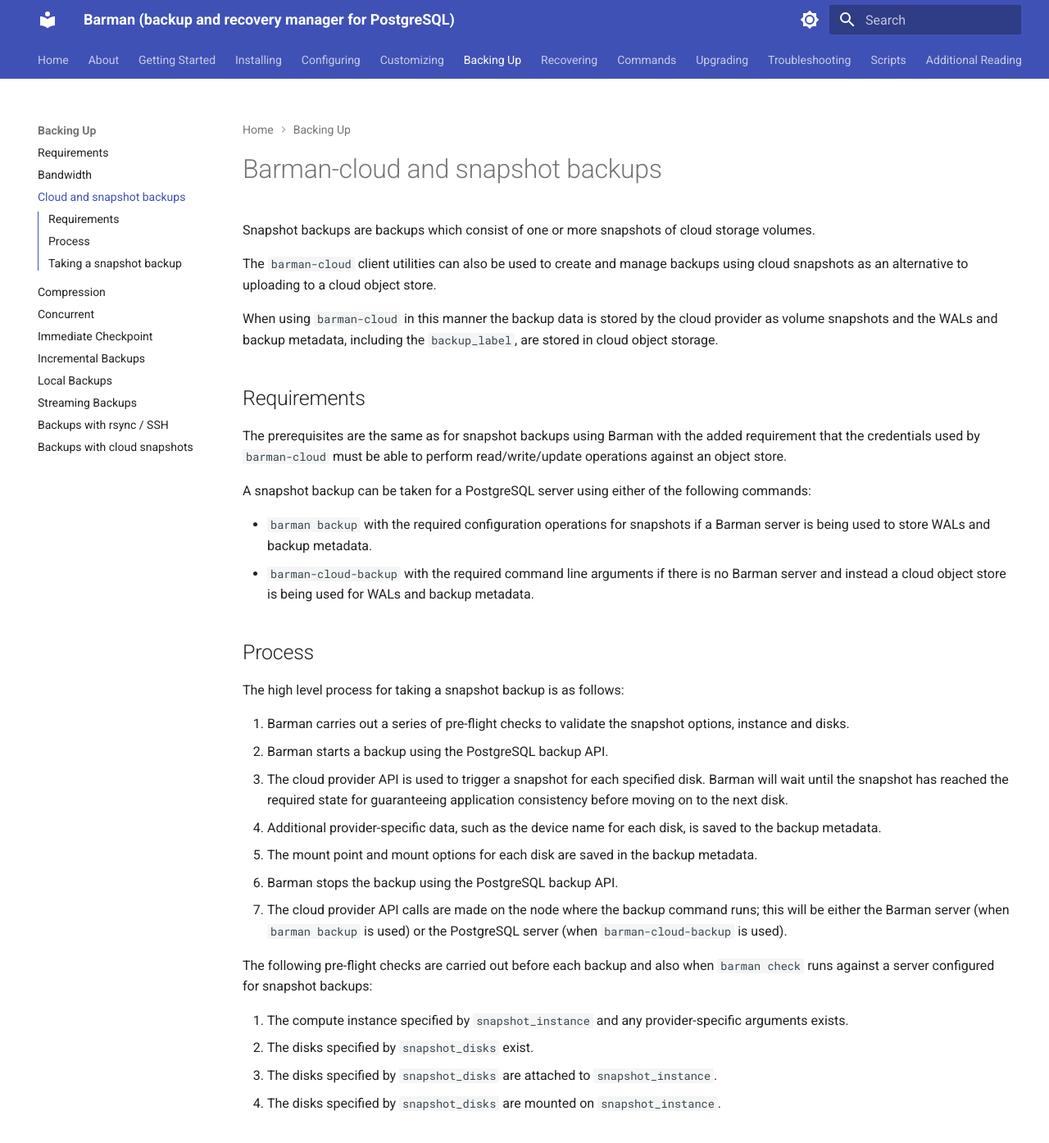
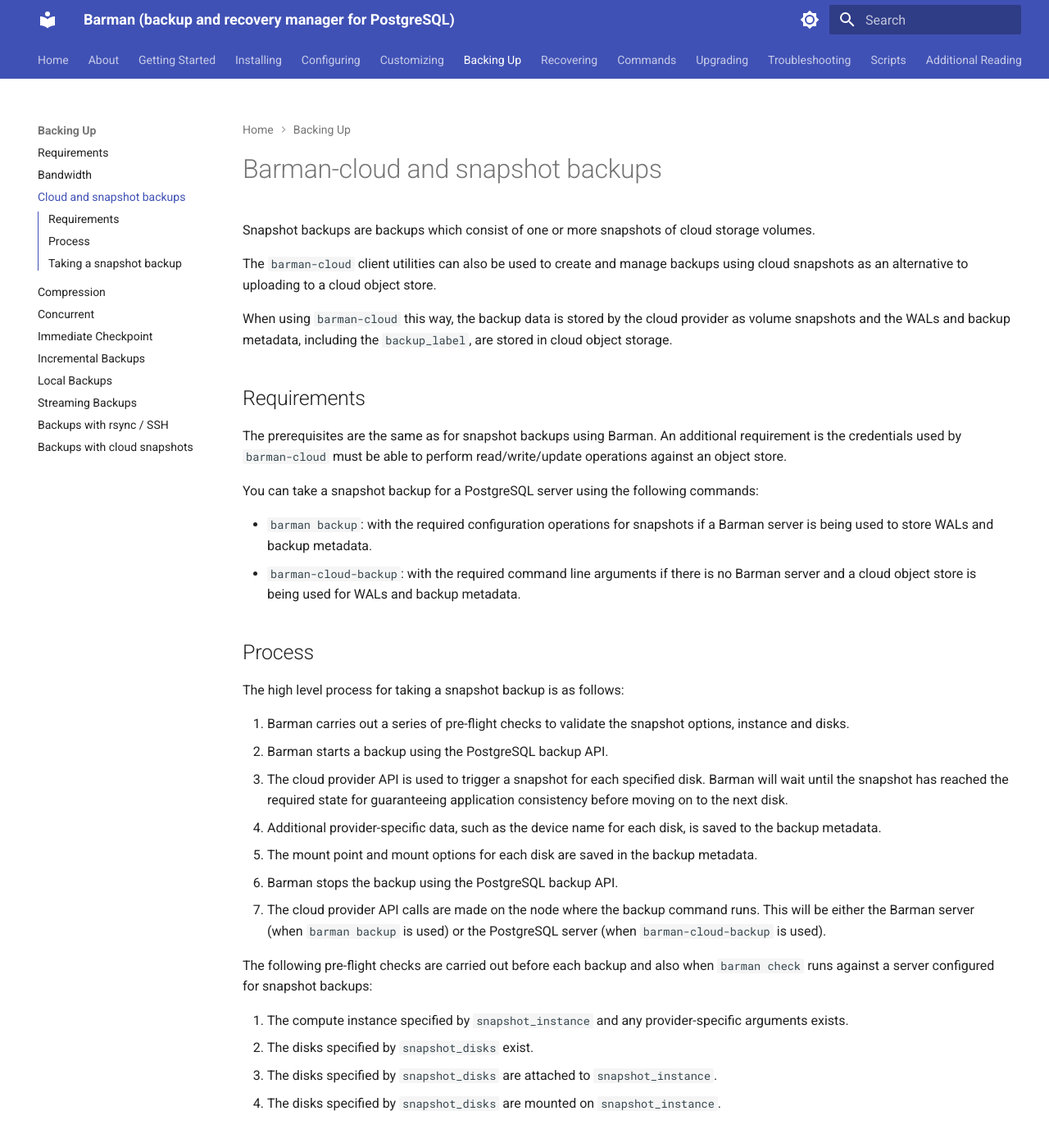
Before and after one commit to piano35-edb/barman-docs-rewrite, an MkDocs documentation site: the page built from docs/backing_up/cloud-backups.md, in a window 1280 px wide and 1400 px high. Shown: the top 1394 px of the window at 82% size. Built offline with MkDocs 1.6.1 and Material for MkDocs 9.7.7, drawn with Linux system fonts in a browser that asks for light colours.

Commit message:
edits to backup section

```diff
--- a/docs/backing_up/cloud-backups.md
+++ b/docs/backing_up/cloud-backups.md
@@ -4,18 +4,16 @@
 
 The `barman-cloud` client utilities can also be used to create and manage backups using cloud snapshots as an alternative to uploading to a cloud object store.
 
-When using `barman-cloud` in this manner the backup data is stored by the cloud provider as volume snapshots and the WALs and backup metadata, including the `backup_label`, are stored in cloud object storage.
+When using `barman-cloud` this way, the backup data is stored by the cloud provider as volume snapshots and the WALs and backup metadata, including the `backup_label`, are stored in cloud object storage.
 
 ## Requirements
 
-The prerequisites are the same as for snapshot backups using Barman with the added requirement that the credentials used by `barman-cloud` must be able to perform read/write/update operations against an object store.
+The prerequisites are the same as for snapshot backups using Barman.   An additional requirement is the credentials used by `barman-cloud` must be able to perform read/write/update operations against an object store.
 
+You can take a snapshot backup for a PostgreSQL server using the following commands:
 
-
-A snapshot backup can be taken for a PostgreSQL server using either of the following commands:
-
-- `barman backup` with the required configuration operations for snapshots if a Barman server is being used to store WALs and backup metadata.
-- `barman-cloud-backup` with the required command line arguments if there is no Barman server and instead a cloud object store is being used for WALs and backup metadata.
+- `barman backup`:  with the required configuration operations for snapshots if a Barman server is being used to store WALs and backup metadata.
+- `barman-cloud-backup`:  with the required command line arguments if there is no Barman server and a cloud object store is being used for WALs and backup metadata.
 
 ## Process
 
@@ -27,7 +25,7 @@
 4. Additional provider-specific data, such as the device name for each disk, is saved to the backup metadata.
 5. The mount point and mount options for each disk are saved in the backup metadata.
 6. Barman stops the backup using the PostgreSQL backup API.
-7. The cloud provider API calls are made on the node where the backup command runs; this will be either the Barman server (when `barman backup` is used) or the PostgreSQL server (when `barman-cloud-backup` is used).
+7. The cloud provider API calls are made on the node where the backup command runs.  This will be either the Barman server (when `barman backup` is used) or the PostgreSQL server (when `barman-cloud-backup` is used).
 
 The following pre-flight checks are carried out before each backup and also when `barman check` runs against a server configured for snapshot backups:
 
```
Also changed, not shown: docs/backing_up/bandwidth.md (+5 -5 lines), docs/customizing/lock_file_directory.md (+1 -1 lines).
